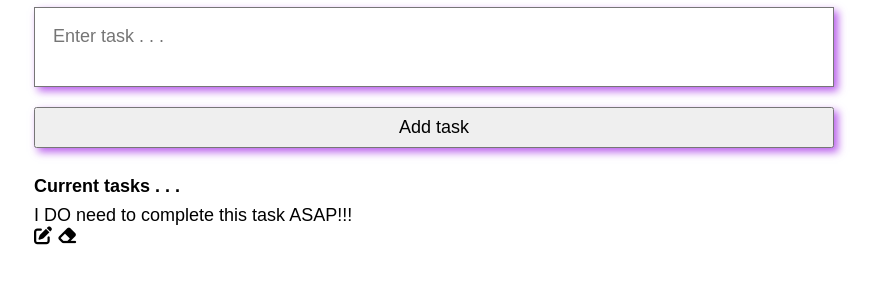
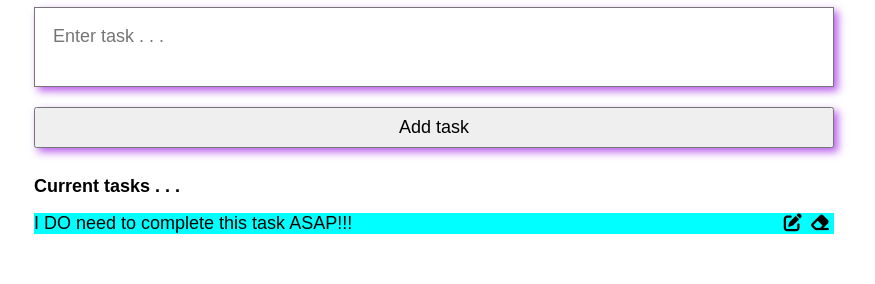
Before and after one commit to Davsan88/vanilla-todolist, a plain HTML site: page index.html in a window 1280 px wide. Shown: the part 94-378 px from the top of the page, without its empty margins (206-1081 px from the left). Drawn offline with Linux system fonts and the light colour scheme; a web font is replaced by a local one.

Commit message:
Update styles.css

```diff
--- a/styles.css
+++ b/styles.css
@@ -51,13 +51,32 @@ section {
     width: 100%;
     max-width: 800px; /* Set a maximum width for the form */
     margin: 0 auto; /* Center the form horizontally */
-    gap: 8px;
+    gap: 16px;
 }
+
+.todoContainer {
+    background-color: aqua;
+    display: flex;
+    flex-direction: row;
+}
+
+.todo {
+    width: 100%;
+}
+
+.icons {
+    display: flex;
+    flex-direction: row;
+    width: auto;
+}
+
 
 .iconButton {
     background: transparent;
     border: none;
     outline: none;
+    cursor: pointer;
+    padding: 0 4px;
 }
 
 @media (min-width: 576px) {
```
